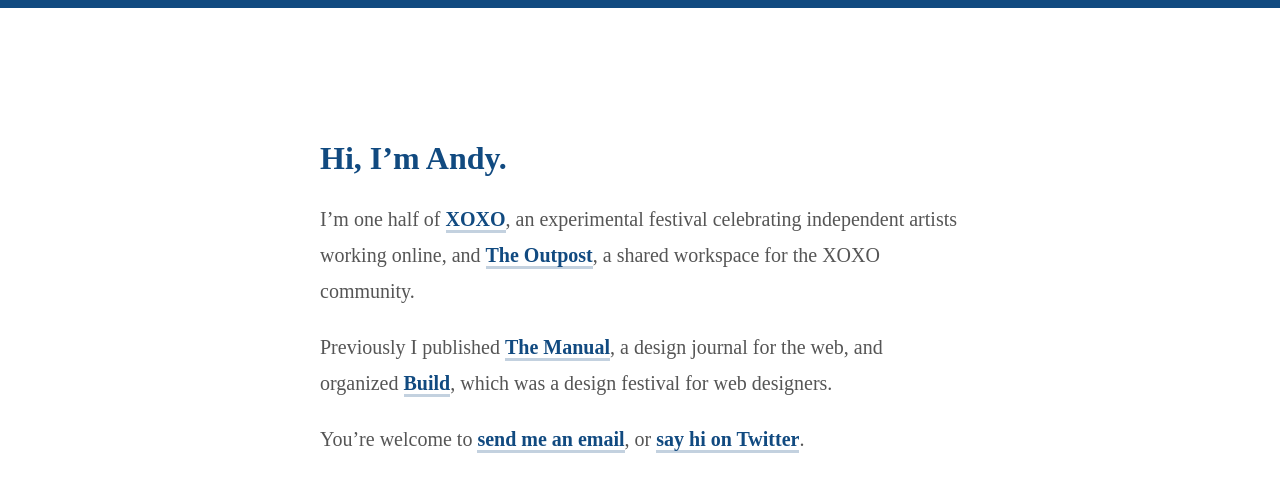
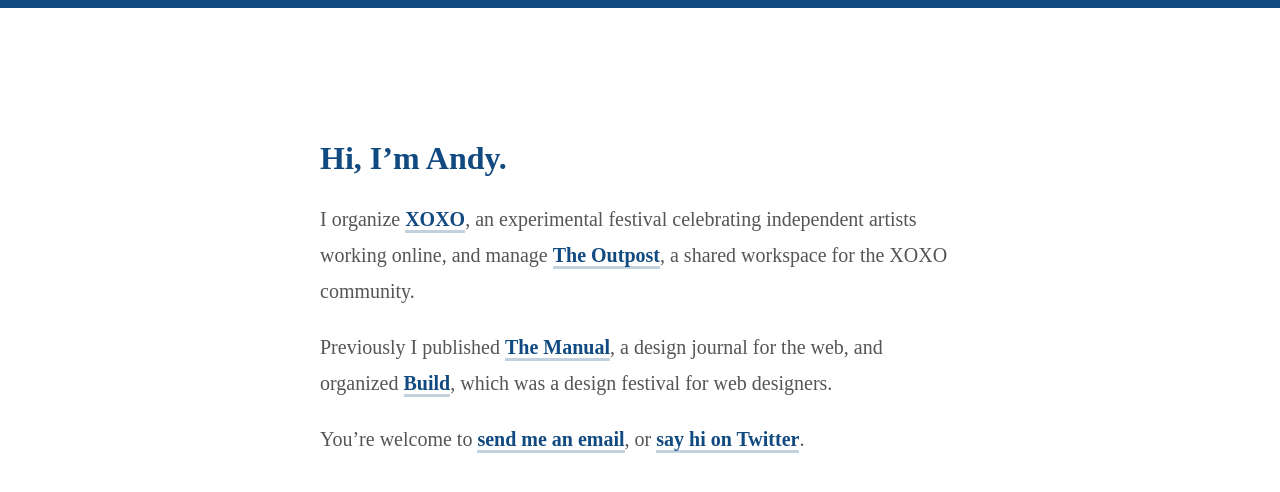
Before and after one commit to andymcmillan/andymcmillan, a Jekyll site: the page built from index.md, in a window 1280 px wide. Shown: the top 492 px of the page. Built offline with Jekyll 4.4.1, drawn with Linux system fonts in a browser that asks for light colours.

Commit message:
Update index.md

```diff
--- a/index.md
+++ b/index.md
@@ -5,7 +5,7 @@
 
 # Hi, I’m Andy.
 
-I’m one half of [XOXO](https://xoxofest.com), an experimental festival celebrating independent artists working online, and [The Outpost](https://outpostpdx.com), a shared workspace for the XOXO community.
+I organize [XOXO](https://xoxofest.com), an experimental festival celebrating independent artists working online, and manage [The Outpost](https://outpostpdx.com), a shared workspace for the XOXO community.
 
 Previously I published [The Manual](https://themanual.org), a design journal for the web, and organized [Build](http://buildconf.com), which was a design festival for web designers.
 
```
